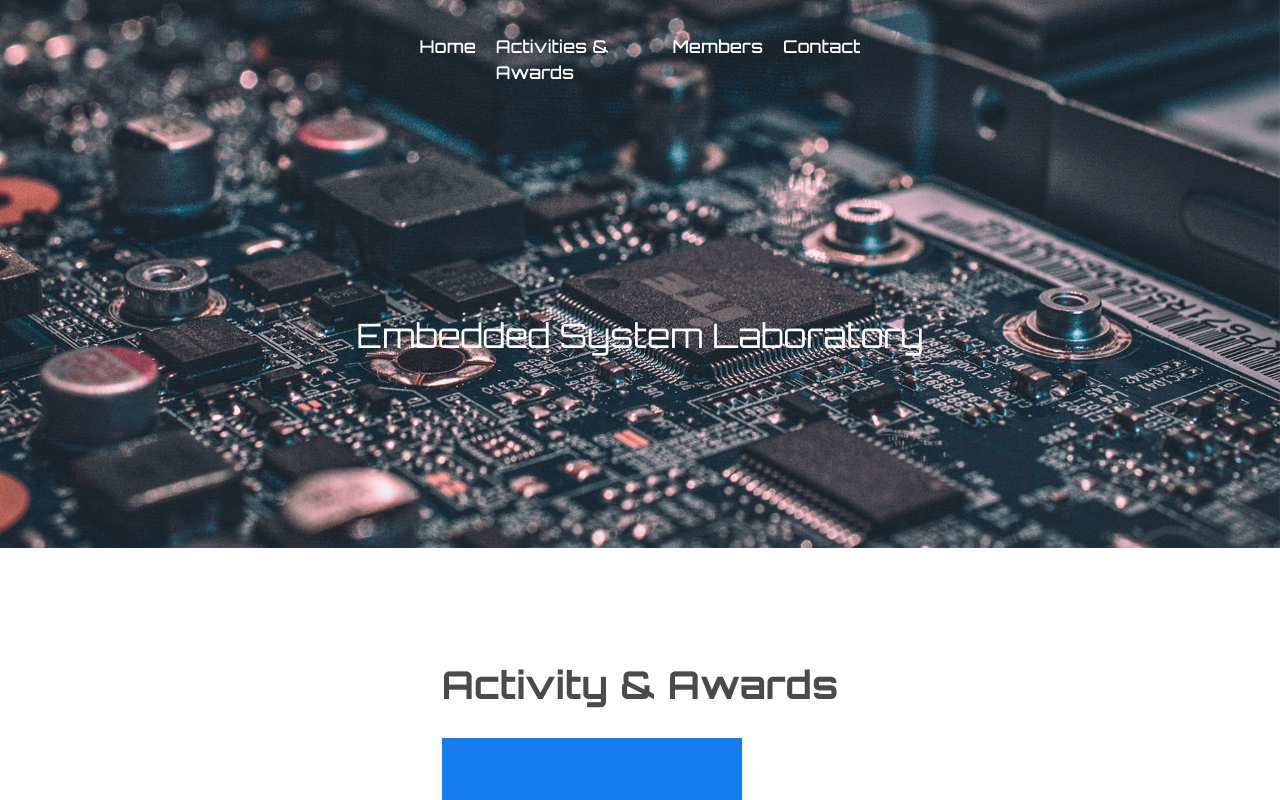
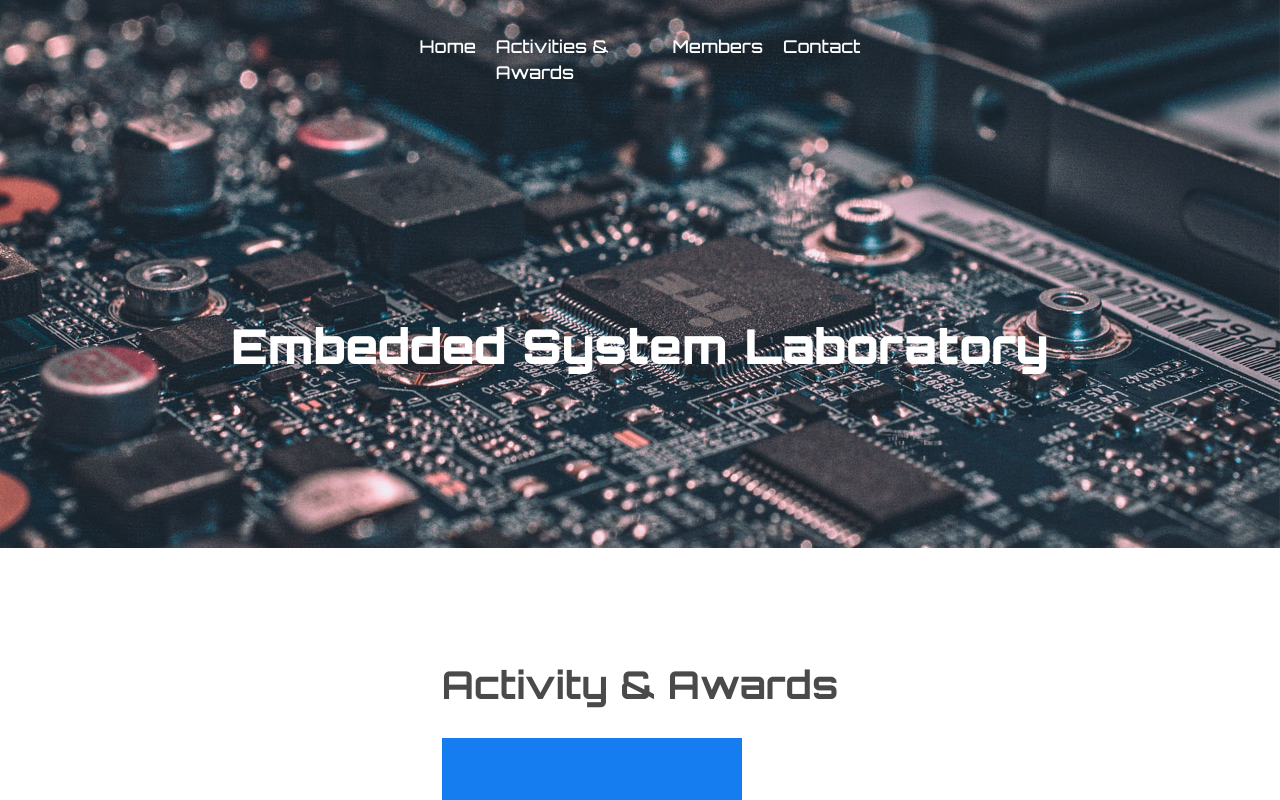
Before and after one commit to dnjooiopa/esl-official-website, a Vue app: page / in a window 1280 px wide. Shown: the top 800 px of the page. Built offline with nearby package versions, Linux system fonts and the light colour scheme.

Commit message:
edit brand size

```diff
--- a/src/components/Activity.vue
+++ b/src/components/Activity.vue
@@ -52,7 +52,7 @@ export default {
 
 .activity-title {
   font-size: 2.4rem;
-  font-weight: 700;
+  font-weight:  700;
   font-family: "Orbitron", sans-serif;
 }
 
--- a/src/components/Home.vue
+++ b/src/components/Home.vue
@@ -1,7 +1,7 @@
 <template>
   <div class="home-container">
     <div class="brand">
-      <h1>Embedded System Laboratory</h1>
+      <div>Embedded System Laboratory</div>
     </div>
     <img src="../assets/home-img.jpg" class="responsive" />
   </div>
@@ -23,7 +23,7 @@ export default {
   position: absolute;
   margin-top: 310px;
 
-  font-size: 2.1rem;
+  font-size: 3rem;
   font-weight: 900;
   color: white;
   font-family: 'Orbitron', sans-serif;
```
